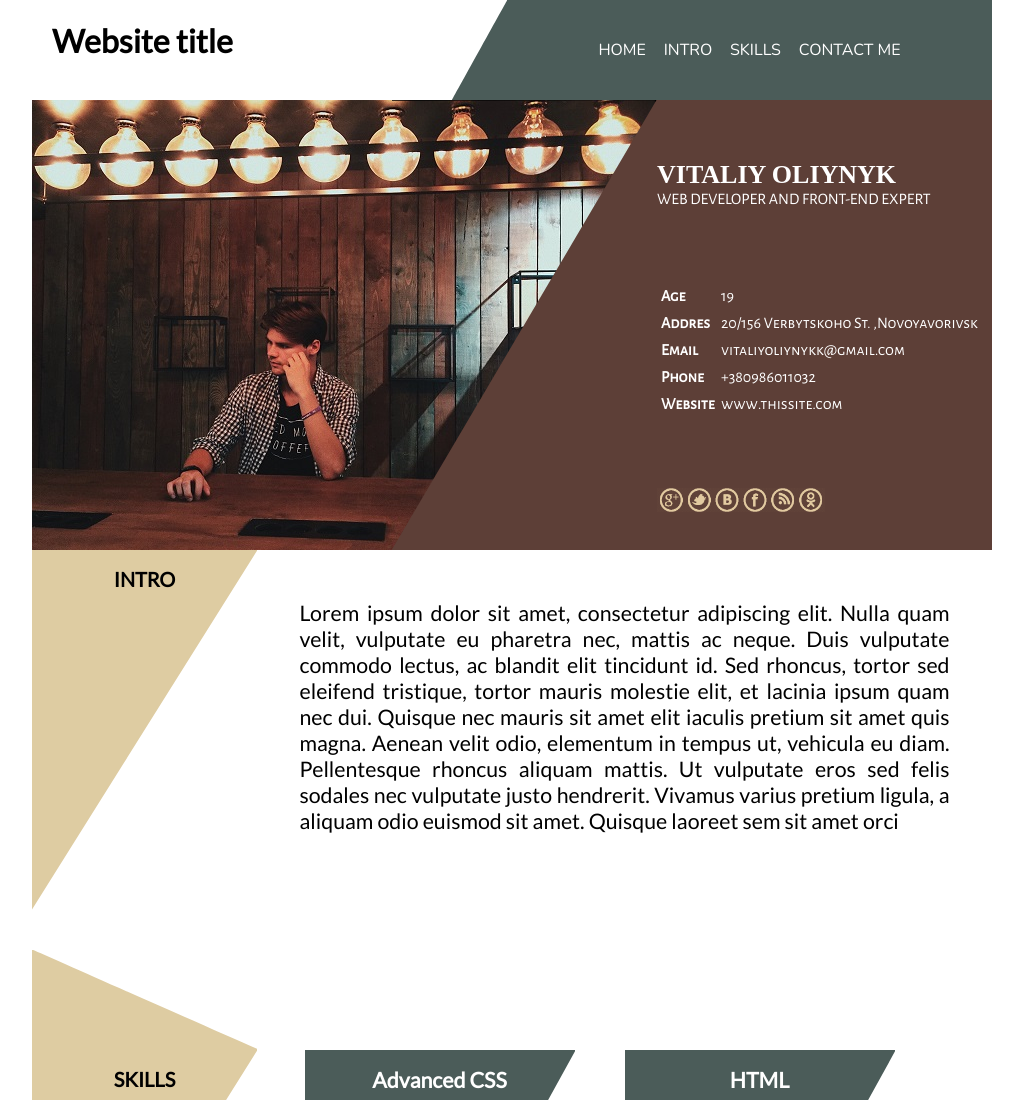
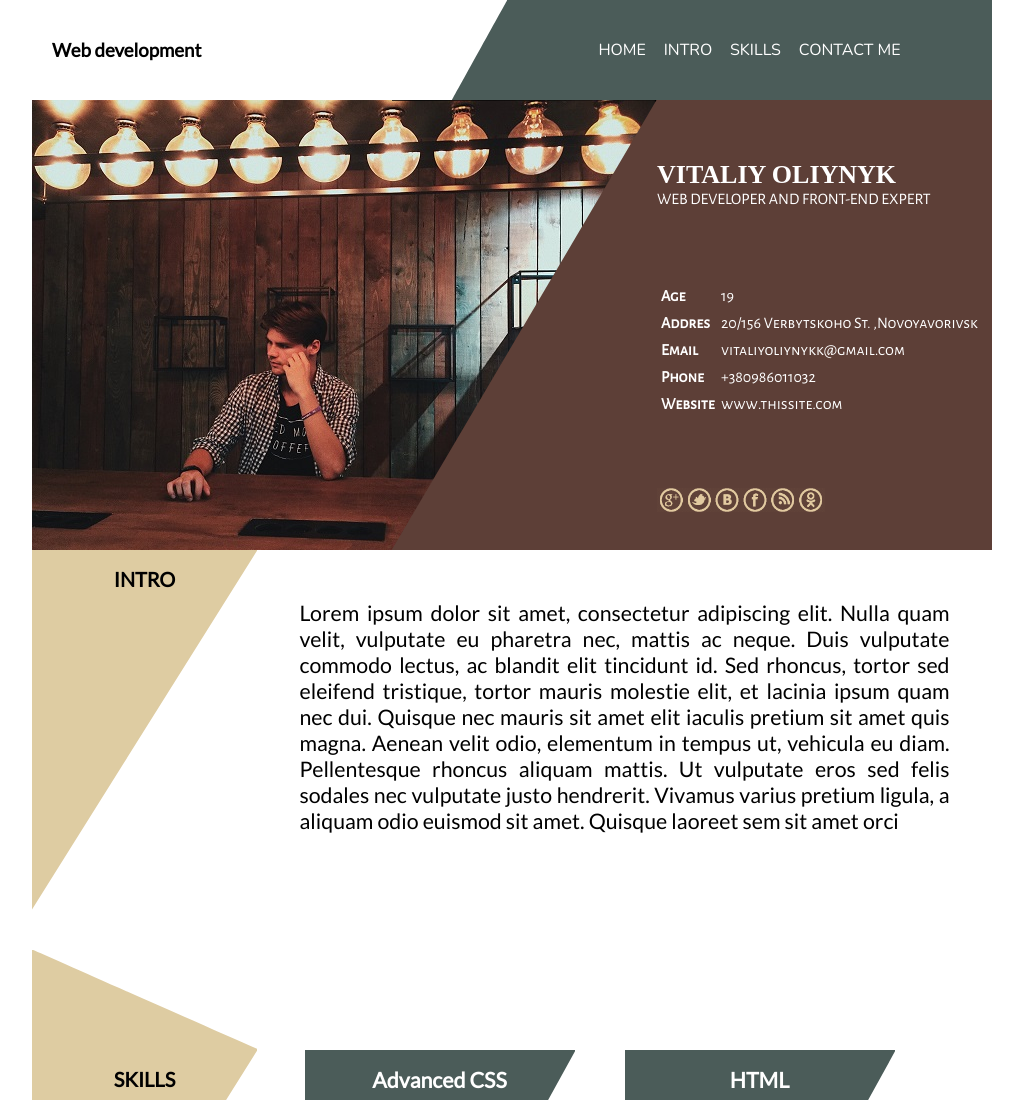
Before and after one commit to vitaliyoliynykk/my-site, a plain HTML site: page index.html in a window 1280 px wide. Shown: the top 1100 px of the page, without its empty margins (128-1151 px from the left). Drawn offline with nearby package versions, Linux system fonts and the light colour scheme; a web font is replaced by a local one.

Commit message:
Changed title

```diff
--- a/css/index.css
+++ b/css/index.css
@@ -6,6 +6,15 @@ body {
     max-width: 960px;
     margin: 0 auto;
     font-family: 'Lato', sans-serif;
+}
+h1{
+    font-size: 14pt
+}
+.header-logo div{
+    display: flex;
+    align-items:center;
+    width: 100%;
+    height: 100%;
 }
 .comeback{
     position: fixed;
@@ -18,6 +27,9 @@ body {
     justify-content: center;
     font-size: 25pt;
     color: #23202399;
+}
+#comeback:hover{
+    cursor: pointer;
 }
 .hidden{
     display: none;
--- a/index.html
+++ b/index.html
@@ -13,7 +13,9 @@
     <body>
         <header>
             <div class="header-logo">
-                <h1>Website title</h1>
+                <div>
+                    <h1>Web development</h1>
+                </div>
                 <a href="" class="icon">
                     <i class="fa fa-bars"></i>
                 </a>
```
